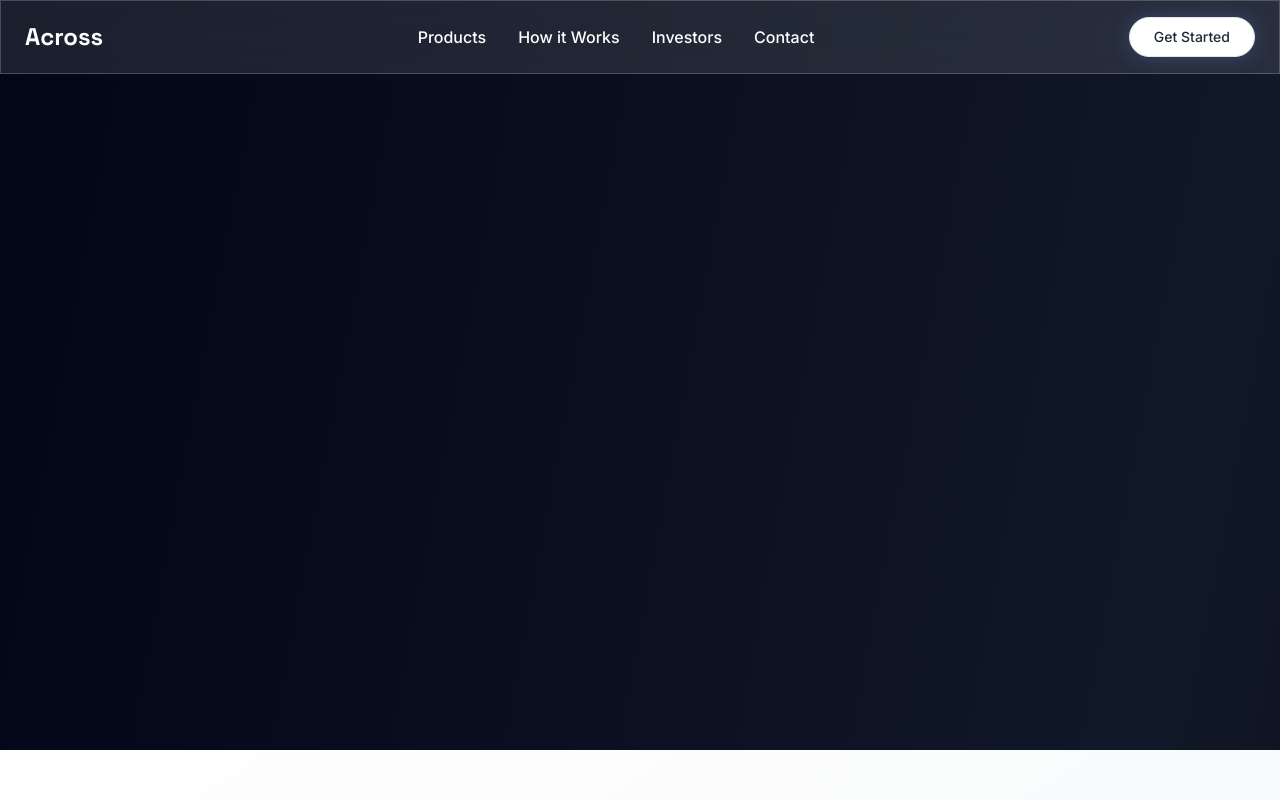
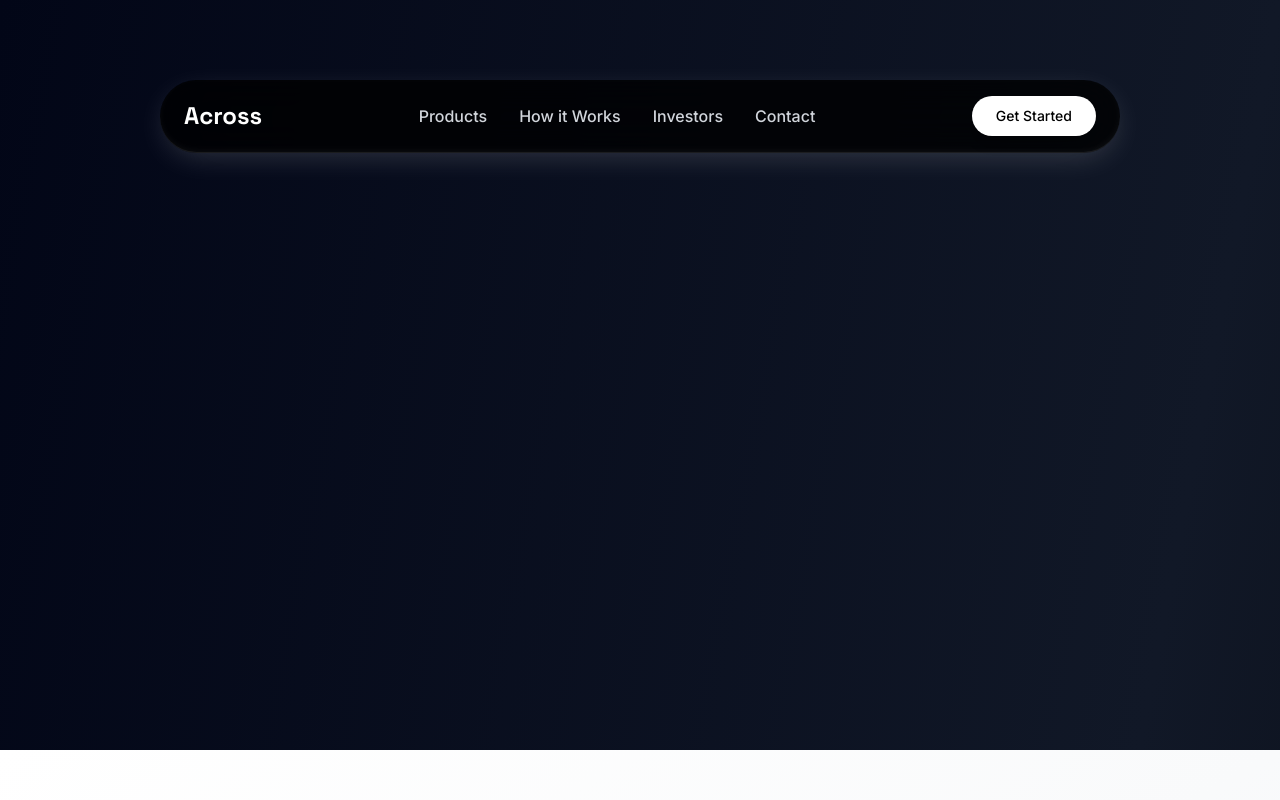
Before and after one commit to 404kaushik/across, a Next.js app: page / in a window 1280 px wide. Shown: the top 800 px of the page. Built offline with nearby package versions, Linux system fonts and the light colour scheme.

Commit message:
navbar changes

```diff
--- a/app/page.tsx
+++ b/app/page.tsx
@@ -4,6 +4,7 @@ import { Button } from "@/components/ui/button"
 import { Card, CardContent, CardDescription, CardHeader, CardTitle } from "@/components/ui/card"
 import { Badge } from "@/components/ui/badge"
 import CountUp from "react-countup"
+import { useState, useEffect } from "react"
 import {
   Shield,
   CreditCard,
@@ -31,6 +32,39 @@ import {
 export default function AcrossWebsite() {
   const { scrollYProgress } = useScroll()
   const smoothProgress = useSpring(scrollYProgress, { stiffness: 100, damping: 30 })
+  const [navbarTheme, setNavbarTheme] = useState('dark') // 'dark' or 'light'
+
+  // Monitor scroll position to change navbar theme
+  useEffect(() => {
+    const handleScroll = () => {
+      const scrollY = window.scrollY
+      const windowHeight = window.innerHeight
+
+      // Define sections and their themes
+      const sections = [
+        { start: 0, end: windowHeight * 0.5, theme: 'dark' }, // Hero section
+        { start: windowHeight * 0.5, end: windowHeight * 1.5, theme: 'light' }, // How it works (light background)
+        { start: windowHeight * 1.5, end: windowHeight * 2.5, theme: 'dark' }, // Mission (dark background)
+        { start: windowHeight * 2.5, end: windowHeight * 3.5, theme: 'light' }, // Products (light background)
+        { start: windowHeight * 3.5, end: windowHeight * 4.5, theme: 'dark' }, // Revenue (dark background)
+        { start: windowHeight * 4.5, end: windowHeight * 5.5, theme: 'light' }, // Investment (light background)
+        { start: windowHeight * 5.5, end: windowHeight * 6.5, theme: 'dark' }, // CTA (dark background)
+      ]
+
+      const currentSection = sections.find(section =>
+        scrollY >= section.start && scrollY < section.end
+      )
+
+      if (currentSection && currentSection.theme !== navbarTheme) {
+        setNavbarTheme(currentSection.theme)
+      }
+    }
+
+    window.addEventListener('scroll', handleScroll)
+    handleScroll() // Check initial position
+
+    return () => window.removeEventListener('scroll', handleScroll)
+  }, [navbarTheme])
 
   // Parallax transforms
   const heroY = useTransform(smoothProgress, [0, 0.3], [0, -100])
@@ -109,21 +143,33 @@ export default function AcrossWebsite() {
 
       {/* Navigation */}
       <motion.nav
-        className="fixed top-0 left-0 right-0 z-50 glass-effect"
-        initial={{ y: -100 }}
+        className={`fixed top-0 left-0 right-0 z-50 transition-all duration-500 mx-40 mt-20 rounded-full ${
+          navbarTheme === 'light'
+            ? 'bg-white/95 backdrop-blur-xl border-b border-gray-200 shadow-[0_8px_32px_-8px_rgba(0,0,0,0.3),0_-2px_6px_-1px_rgba(0,0,0,0.1)_inset]'
+            : 'bg-black/80 backdrop-blur-xl border-b border-white/10 shadow-[0_8px_32px_-8px_rgba(255,255,255,0.2),0_-2px_6px_-1px_rgba(255,255,255,0.05)_inset]'
+        }`}
+        initial={{ y: -500 }}
         animate={{ y: 0 }}
         transition={{ type: "spring", stiffness: 300, damping: 30 }}
       >
         <div className="max-w-7xl mx-auto px-6 py-4 flex justify-between items-center">
           <motion.div className="text-2xl font-bold font-heading" whileHover={{ scale: 1.05 }}>
-            <span className="font-heading">Across</span>
+            <span className={`font-heading transition-colors duration-300 ${
+              navbarTheme === 'light' ? 'text-black' : 'text-white'
+            }`}>
+              Across
+            </span>
           </motion.div>
           <div className="hidden md:flex space-x-8">
             {["Products", "How it Works", "Investors", "Contact"].map((item) => (
               <motion.a
                 key={item}
                 href={`#${item.toLowerCase().replace(" ", "-")}`}
-                className="text-white transition-colors duration-300 font-medium"
+                className={`transition-colors duration-300 font-medium hover:scale-105 ${
+                  navbarTheme === 'light'
+                    ? 'text-gray-700 hover:text-black'
+                    : 'text-gray-300 hover:text-white'
+                }`}
                 whileHover={{ y: -2 }}
               >
                 {item}
@@ -131,7 +177,13 @@ export default function AcrossWebsite() {
             ))}
           </div>
           <motion.div whileHover={scaleOnHover} whileTap={{ scale: 0.95 }}>
-            <Button variant="outline" className="text-gray-800 hover:from-blue-700 hover:to-purple-700 rounded-full px-6 font-medium glow-effect">
+            <Button
+              className={`rounded-full px-6 font-medium transition-all duration-300 ${
+                navbarTheme === 'light'
+                  ? 'bg-black text-white hover:bg-gray-800 shadow-lg hover:shadow-xl'
+                  : 'bg-white text-black hover:bg-gray-100 shadow-lg hover:shadow-xl'
+              }`}
+            >
               Get Started
             </Button>
           </motion.div>
```
Also changed, not shown: components/navbar.tsx (added), 1 other file (tests, documents, lock files or other folders).
